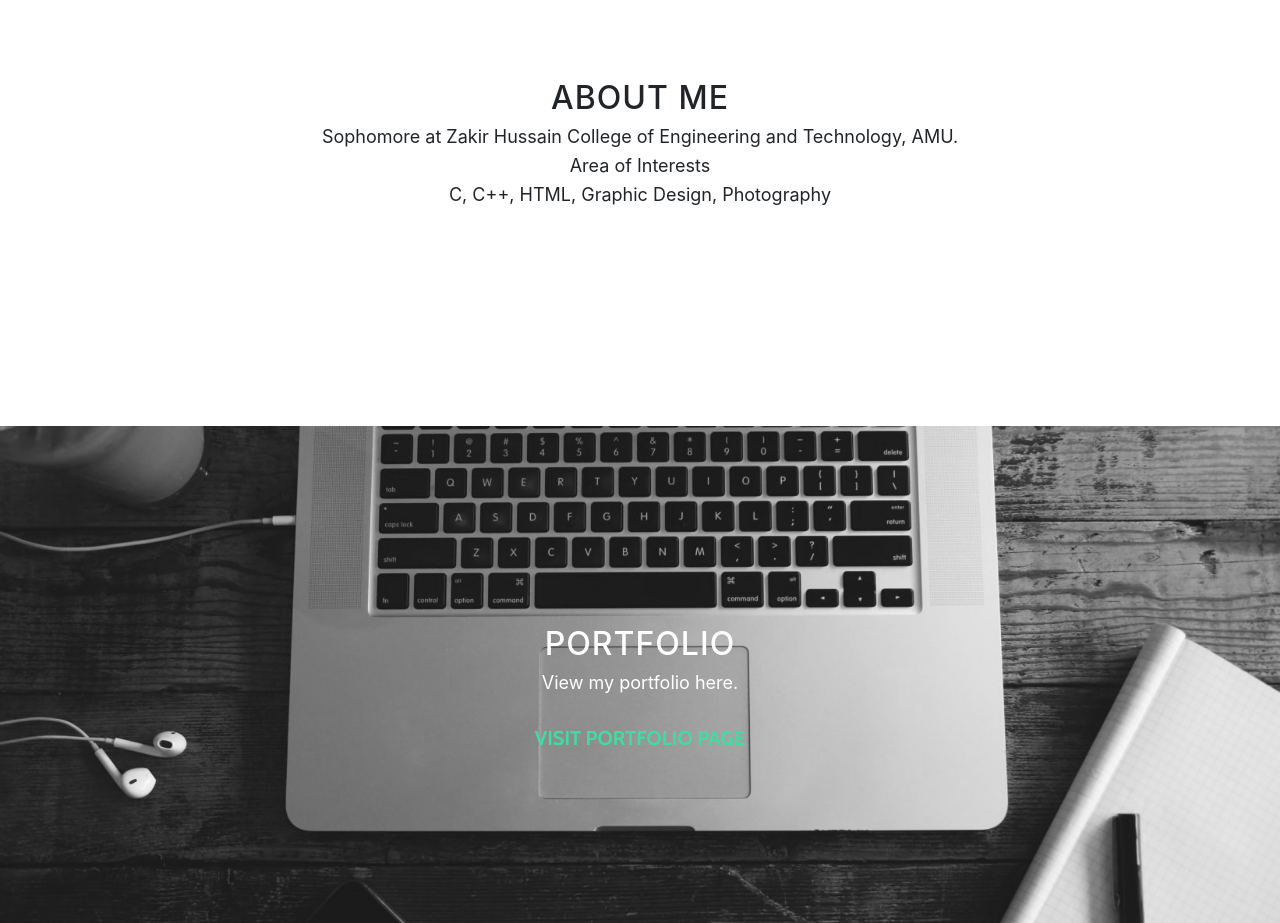
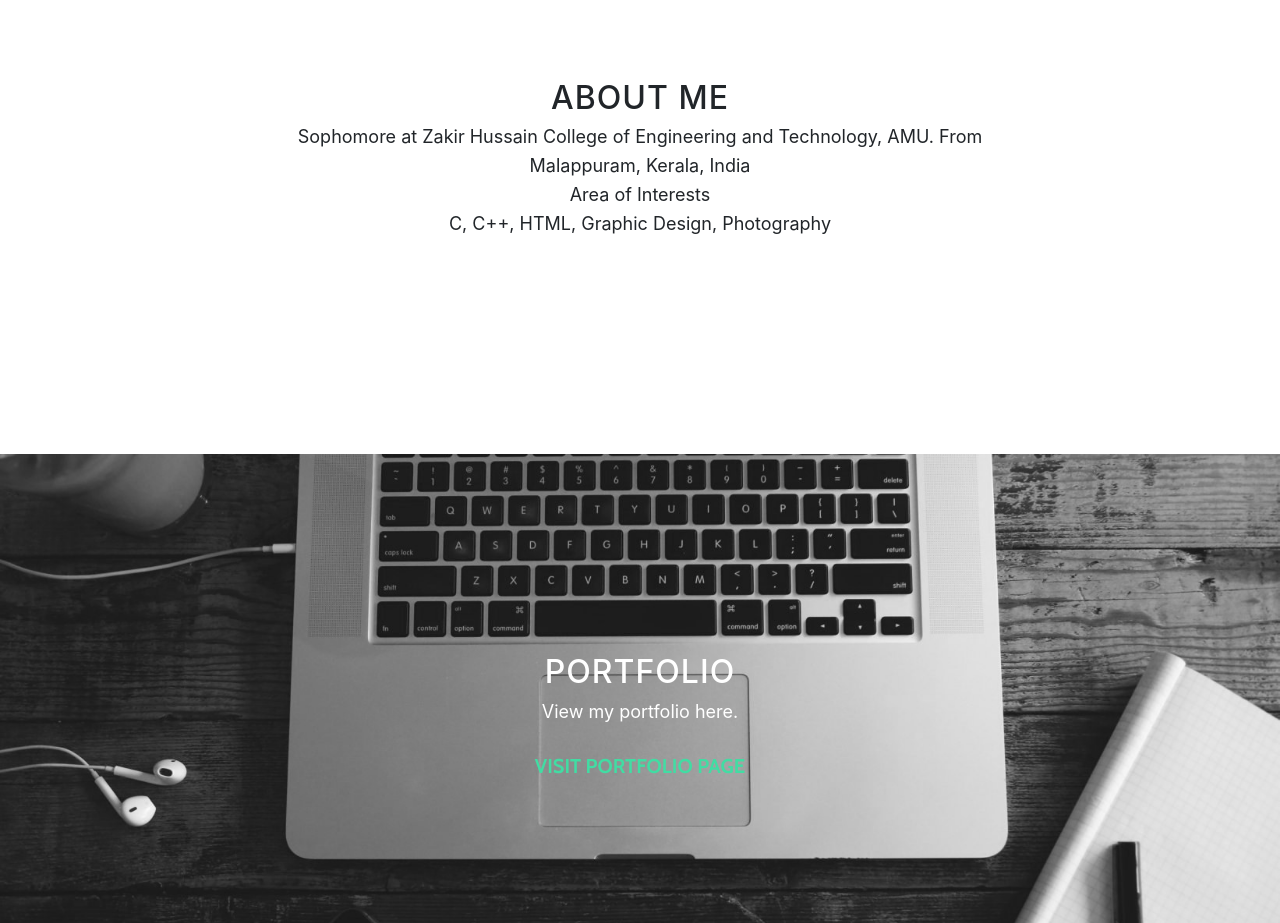
Before and after one commit to AlthafHussainK/althafhussaink.github.io, a website with bundled scripts: page index.html in a window 1280 px wide. Shown: the part 920-1843 px from the top of the page. Built offline with nearby package versions, Linux system fonts and the light colour scheme.

Commit message:
Edits in About

```diff
--- a/index.html
+++ b/index.html
@@ -73,7 +73,7 @@
         <div class="row">
           <div class="col-lg-8 mx-auto">
             <h2>About Me</h2>
-            <p>Sophomore at Zakir Hussain College of Engineering and Technology, AMU. <br> Area of Interests <br> C, C++, HTML, Graphic Design, Photography </p>
+            <p>Sophomore at Zakir Hussain College of Engineering and Technology, AMU. From Malappuram, Kerala, India <br> Area of Interests <br> C, C++, HTML, Graphic Design, Photography </p>
           </div>
         </div>
       </div>
```
